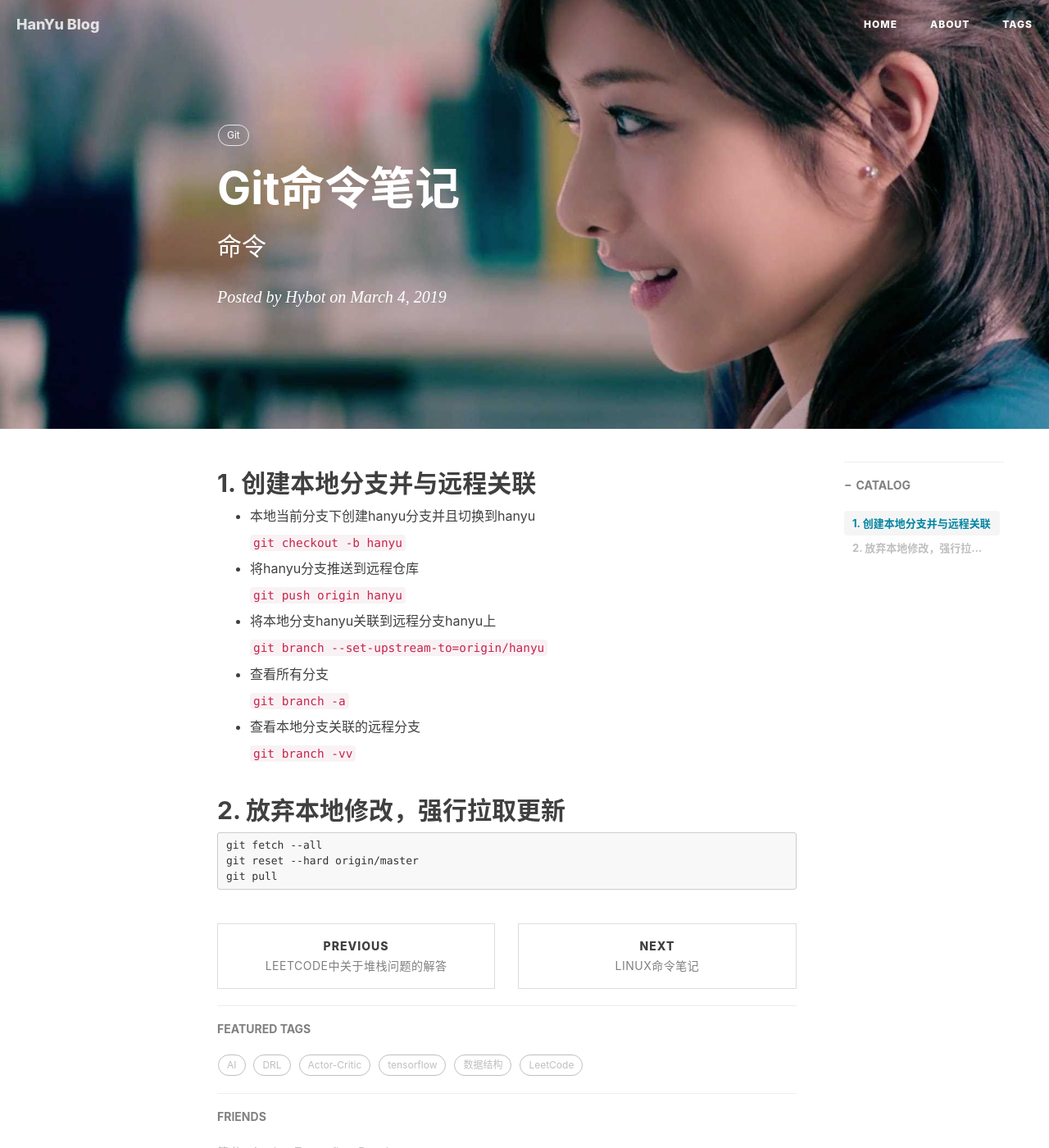
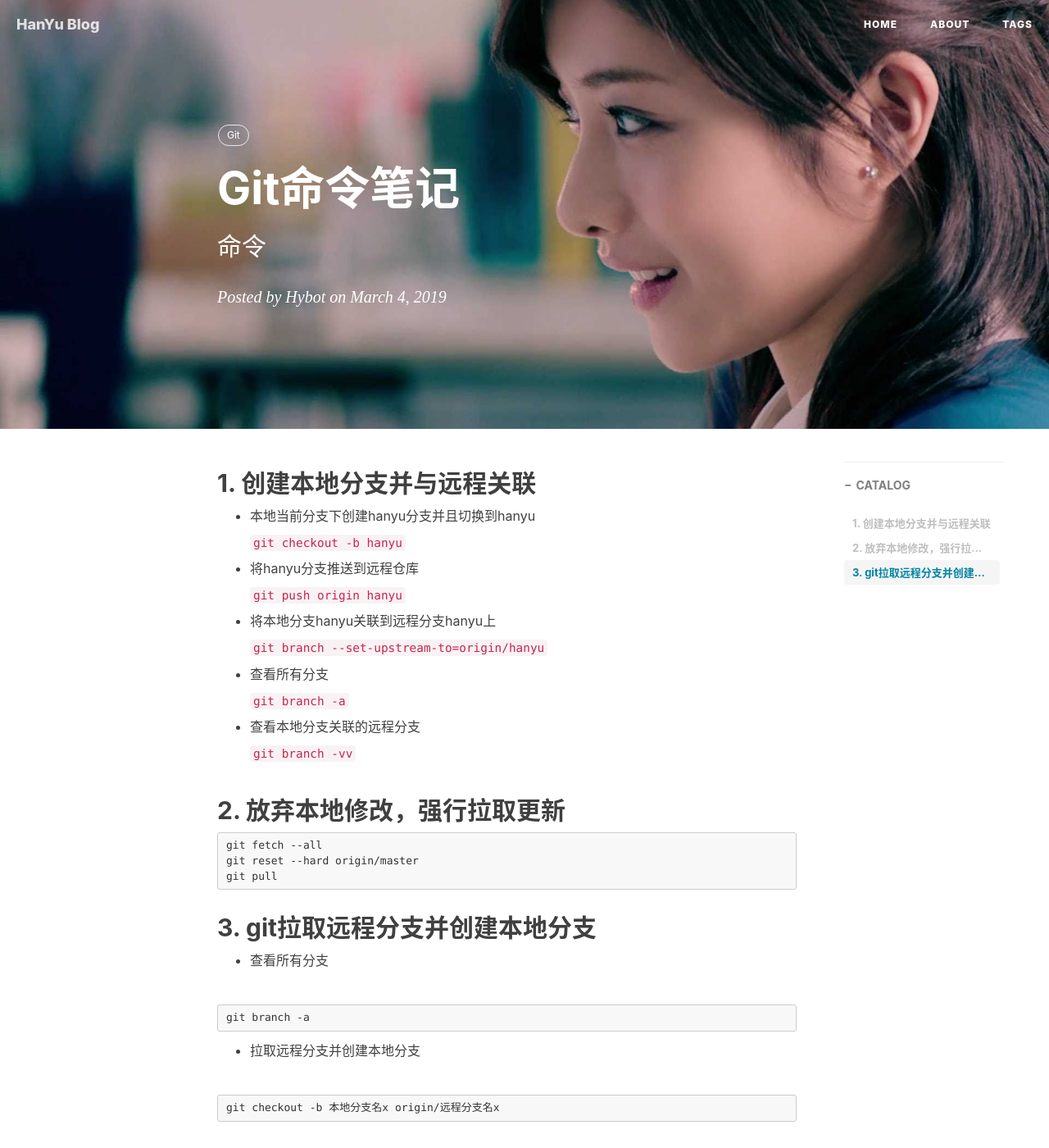
Before and after one commit to yuniler/yuniler.github.io, a Jekyll site: the page built from _posts/2019-08-01-Git命令笔记.md, in a window 1280 px wide and 1400 px high. Shown: the whole window at 82% size. Built offline with Jekyll 4.4.1, drawn with Linux system fonts in a browser that asks for light colours; nearby versions of some CDN libraries; comment, search, counter and statistics services are not loaded.

Commit message:
Update 2019-08-01-Git命令笔记.md

````diff
--- a/_posts/2019-08-01-Git命令笔记.md
+++ b/_posts/2019-08-01-Git命令笔记.md
@@ -38,3 +38,17 @@ git fetch --all
 git reset --hard origin/master
 git pull
 ```
+
+## 3. git拉取远程分支并创建本地分支
+
+- 查看所有分支
+
+```
+git branch -a
+```
+
+- 拉取远程分支并创建本地分支
+
+```
+git checkout -b 本地分支名x origin/远程分支名x
+```
````
